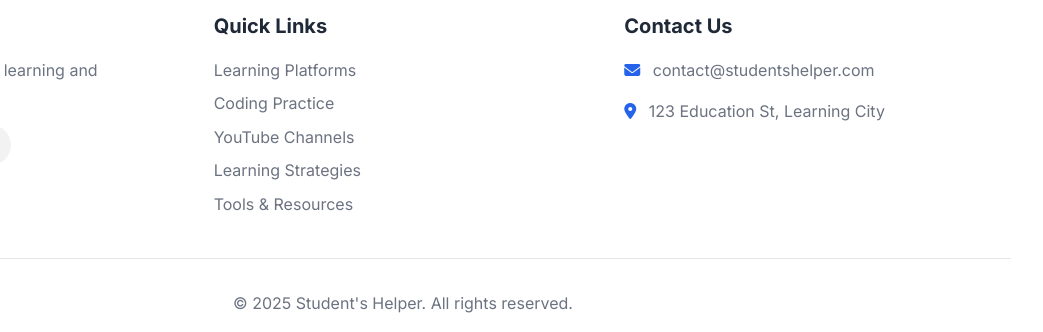
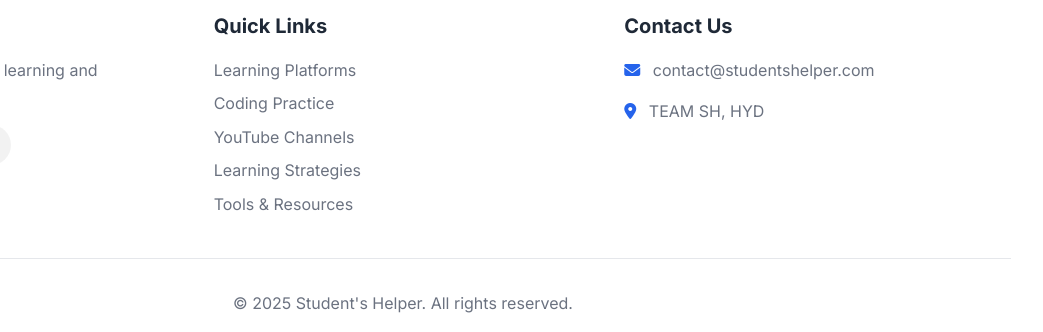
Before and after one commit to Vign3shposhala/Student, a plain HTML site: page index.html in a window 1280 px wide. Shown: the part 4422-4754 px from the top of the page, 237-1280 px from the left. Drawn offline with nearby package versions, Linux system fonts and the light colour scheme.

Commit message:
index.html

```diff
--- a/index.html
+++ b/index.html
@@ -317,7 +317,7 @@
             <div class="footer-section">
                 <h3>Contact Us</h3>
                 <p><i class="fas fa-envelope"></i> contact@studentshelper.com</p>
-                <p><i class="fas fa-map-marker-alt"></i> 123 Education St, Learning City</p>
+                <p><i class="fas fa-map-marker-alt"></i> TEAM SH, HYD</p>
             </div>
         </div>
         <div class="footer-bottom">
```
